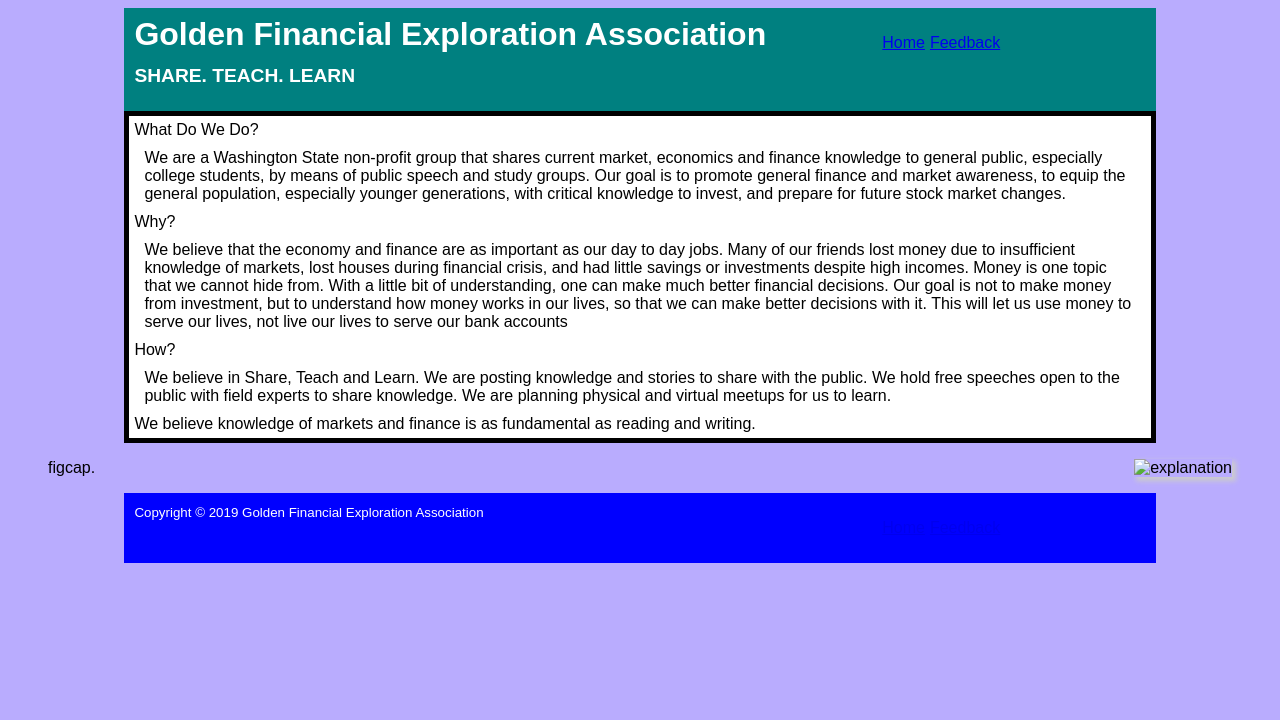
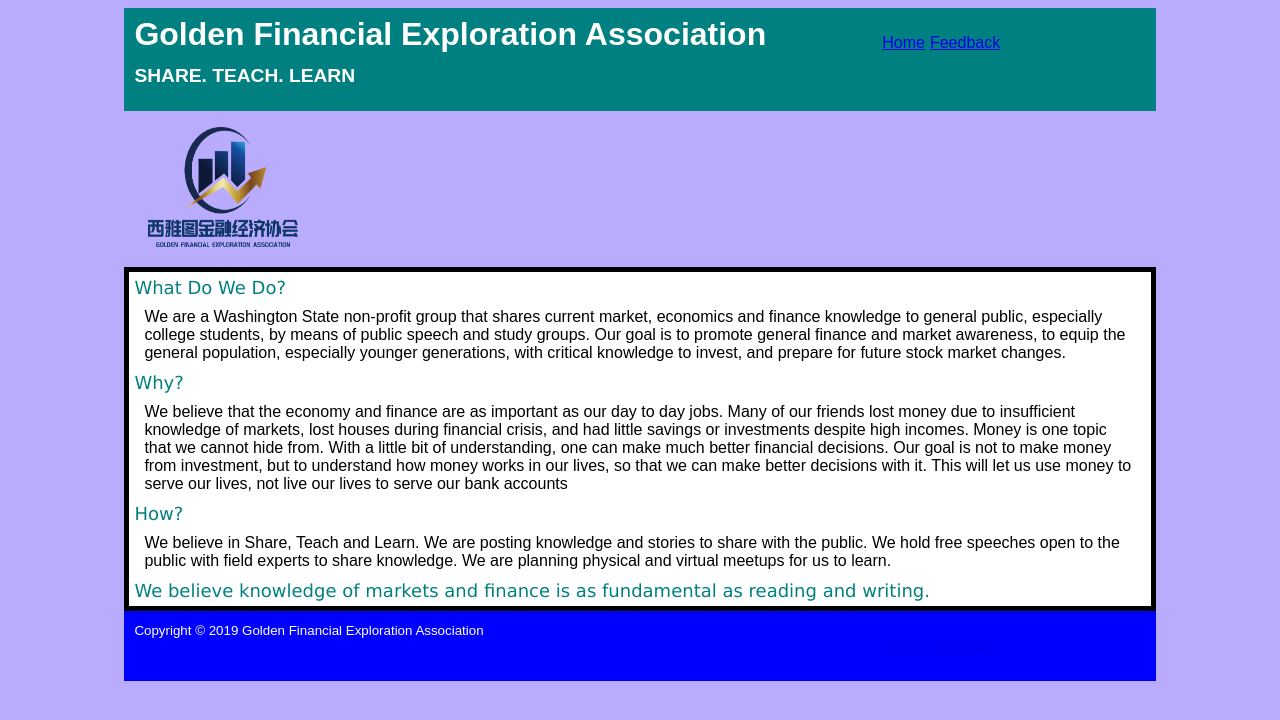
Before and after one commit to ZhenSZhang/Website, a plain HTML site: page index.html in a window 1280 px wide. Drawn offline with Linux system fonts and the light colour scheme.

Commit message:
added logo pic

```diff
--- a/index.html
+++ b/index.html
@@ -28,7 +28,9 @@
 
 </header>
 
-
+<figure>
+  <img src="picture/logo.jpg" alt="logo">
+</figure>
 
 
 <section>
@@ -52,10 +54,7 @@
 </section>
 
 
-<figure>
-  <img src="http-message.gif" alt="explanation">
-  <figcaption>figcap.</figcaption>
-</figure>
+
 
 
 
--- a/styles.css
+++ b/styles.css
@@ -12,6 +12,16 @@ header {
   padding:10px;
   overflow:hidden;
 }
+
+img {
+  margin-right:auto;
+  margin-left:100px;
+  max-height: 150px;
+  max-width: 300px;
+  width: 150px;
+  height: 120px;
+}
+
 
 h1 {
   font-size:2em;
@@ -45,6 +55,13 @@ hgroup h2 {
 }
 
 
+p1 {
+  font-size: large;
+  font-family: helvectia, geneva, arial, sun-sans, sans serif;
+  color: teal;
+}
+
+
 
 nav {
   width:30%;
@@ -75,11 +92,7 @@ p {
   margin:10px;
 }
 
-img {
-  float:right;
-  margin:0px 0px 10px 10px;
-  box-shadow:3px 3px 5px 1px #cccccc;
-}
+
 
 
 aside {
```
Also changed, not shown: picture/Logo.jpg (added), 1 other file.
